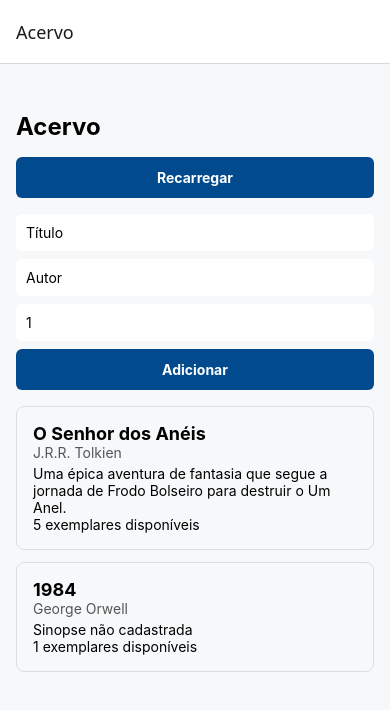
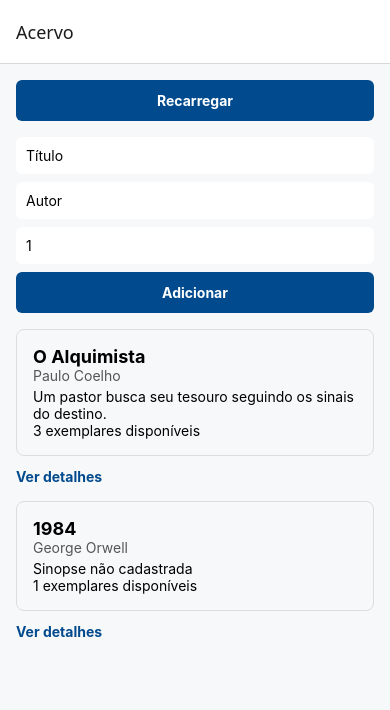
Before and after one commit to samuelrenildo/uc8-projeto-mobile, a React Native app: screen / in a window 390 px wide. Shown: the top 710 px of the page. Built offline with nearby package versions, Linux system fonts and the light colour scheme.

Commit message:
feat: telas em pilha com detalhe do livro

```diff
--- a/App.tsx
+++ b/App.tsx
@@ -2,6 +2,7 @@ import { NavigationContainer } from '@react-navigation/native';
 import { createNativeStackNavigator } from '@react-navigation/native-stack';
 import type { RotasDaPilha } from './src/navegacao/tipos';
 import { TelaAcervo } from './src/telas/TelaAcervo';
+import { TelaDetalheLivro } from './src/telas/TelaDetalheLivro';
 
 const Pilha = createNativeStackNavigator<RotasDaPilha>();
 
@@ -10,6 +11,7 @@ export default function App() {
     <NavigationContainer>
       <Pilha.Navigator>
         <Pilha.Screen name="Acervo" component={TelaAcervo} />
+        <Pilha.Screen name="DetalheLivro" component={TelaDetalheLivro} options={{ title: 'Detalhe do livro' }} />
       </Pilha.Navigator>
     </NavigationContainer>
   );
--- a/src/navegacao/tipos.ts
+++ b/src/navegacao/tipos.ts
@@ -1,3 +1,4 @@
 export type RotasDaPilha = {
   Acervo: undefined;
+  DetalheLivro: { id: number };
 };
--- /dev/null
+++ b/src/servicos/acervo.ts
@@ -0,0 +1,22 @@
+import type { Livro } from '../types/entidades';
+
+let acervo: Livro[] = [
+  { id: 1, titulo: 'O Alquimista', autor: 'Paulo Coelho', sinopse: 'Um pastor busca seu tesouro seguindo os sinais do destino.', exemplares: 3 },
+  { id: 2, titulo: '1984', autor: 'George Orwell', exemplares: 1 },
+];
+
+export function carregarLivros(): Promise<Livro[]> {
+  return new Promise((resolver) => {
+    setTimeout(() => resolver(acervo), 800);
+  });
+}
+
+export function guardarLivro(livro: Livro): void {
+  acervo = [livro, ...acervo];
+}
+
+export function buscarLivro(id: number): Promise<Livro | undefined> {
+  return new Promise((resolver) => {
+    setTimeout(() => resolver(acervo.find((livro) => livro.id === id)), 400);
+  });
+}
--- a/src/servicos/acervos.ts
+++ /dev/null
@@ -1,14 +0,0 @@
-import type { Livro } from '../types/entidades';
-
-
-const acervo: Livro[] = [
-    { id: 1, titulo: 'O Senhor dos Anéis', autor: 'J.R.R. Tolkien', sinopse: 'Uma épica aventura de fantasia que segue a jornada de Frodo Bolseiro para destruir o Um Anel.', exemplares: 5 },
-    { id: 2, titulo: '1984', autor: 'George Orwell', exemplares: 1 },
-];
-
-
-export function carregarLivros(): Promise<Livro[]> {
-    return new Promise((resolver) => {
-        setTimeout(() => resolver(acervo), 800);
-    });
-}
--- a/src/telas/TelaAcervo.tsx
+++ b/src/telas/TelaAcervo.tsx
@@ -1,11 +1,15 @@
 import { useEffect, useState } from 'react';
 import { ActivityIndicator, FlatList, Pressable, StyleSheet, Text, View } from 'react-native';
+import type { NativeStackScreenProps } from '@react-navigation/native-stack';
 import { CartaoLivro } from '../componentes/CartaoLivro';
 import { FormularioLivro, type DadosLivro } from '../componentes/FormularioLivro';
-import { carregarLivros } from '../servicos/acervos';
+import type { RotasDaPilha } from '../navegacao/tipos';
+import { carregarLivros, guardarLivro } from '../servicos/acervo';
 import type { Livro } from '../types/entidades';
 
-export function TelaAcervo() {
+type TelaAcervoProps = NativeStackScreenProps<RotasDaPilha, 'Acervo'>;
+
+export function TelaAcervo({ navigation }: TelaAcervoProps) {
   const [livros, setLivros] = useState<Livro[]>([]);
   const [carregando, setCarregando] = useState(true);
   const [tentativa, setTentativa] = useState(0);
@@ -27,12 +31,13 @@ export function TelaAcervo() {
 
   function adicionar(dados: DadosLivro) {
     const proximoId = livros.reduce((maior, atual) => Math.max(maior, atual.id), 0) + 1;
-    setLivros([{ id: proximoId, ...dados }, ...livros]);
+    const novo: Livro = { id: proximoId, ...dados };
+    guardarLivro(novo);
+    setLivros([novo, ...livros]);
   }
 
   return (
     <View style={estilos.tela}>
-      <Text style={estilos.cabecalho}>Acervo</Text>
       <Pressable style={estilos.botao} onPress={() => setTentativa(tentativa + 1)}>
         <Text style={estilos.textoBotao}>Recarregar</Text>
       </Pressable>
@@ -47,7 +52,14 @@ export function TelaAcervo() {
           <FlatList
             data={livros}
             keyExtractor={(livro) => String(livro.id)}
-            renderItem={({ item }) => <CartaoLivro livro={item} />}
+            renderItem={({ item }) => (
+              <View>
+                <CartaoLivro livro={item} />
+                <Pressable onPress={() => navigation.navigate('DetalheLivro', { id: item.id })}>
+                  <Text style={estilos.detalhes}>Ver detalhes</Text>
+                </Pressable>
+              </View>
+            )}
             ListEmptyComponent={<Text>Nenhum livro no acervo.</Text>}
           />
         </>
@@ -57,9 +69,9 @@ export function TelaAcervo() {
 }
 
 const estilos = StyleSheet.create({
-  tela: { flex: 1, backgroundColor: '#F6F8FA', paddingTop: 48, paddingHorizontal: 16 },
+  tela: { flex: 1, backgroundColor: '#F6F8FA', padding: 16 },
   centro: { flex: 1, alignItems: 'center', justifyContent: 'center' },
-  cabecalho: { fontSize: 24, fontWeight: 'bold', marginBottom: 16 },
   botao: { backgroundColor: '#004A8D', borderRadius: 6, padding: 12, alignItems: 'center', marginBottom: 16 },
   textoBotao: { color: '#fff', fontWeight: 'bold' },
+  detalhes: { color: '#004A8D', fontWeight: 'bold', marginBottom: 16 },
 });
--- /dev/null
+++ b/src/telas/TelaDetalheLivro.tsx
@@ -0,0 +1,63 @@
+import { useEffect, useState } from 'react';
+import { ActivityIndicator, StyleSheet, Text, View } from 'react-native';
+import type { NativeStackScreenProps } from '@react-navigation/native-stack';
+import type { RotasDaPilha } from '../navegacao/tipos';
+import { buscarLivro } from '../servicos/acervo';
+import type { Livro } from '../types/entidades';
+
+type TelaDetalheLivroProps = NativeStackScreenProps<RotasDaPilha, 'DetalheLivro'>;
+
+export function TelaDetalheLivro({ route }: TelaDetalheLivroProps) {
+  const { id } = route.params;
+  const [livro, setLivro] = useState<Livro | undefined>(undefined);
+  const [carregando, setCarregando] = useState(true);
+
+  useEffect(() => {
+    let cancelado = false;
+    setCarregando(true);
+    buscarLivro(id).then((resultado) => {
+      if (cancelado) {
+        return;
+      }
+      setLivro(resultado);
+      setCarregando(false);
+    });
+    return () => {
+      cancelado = true;
+    };
+  }, [id]);
+
+  if (carregando) {
+    return (
+      <View style={estilos.centro}>
+        <ActivityIndicator size="large" />
+        <Text>Carregando o livro...</Text>
+      </View>
+    );
+  }
+
+  if (livro === undefined) {
+    return (
+      <View style={estilos.centro}>
+        <Text>Livro não encontrado.</Text>
+      </View>
+    );
+  }
+
+  return (
+    <View style={estilos.tela}>
+      <Text style={estilos.titulo}>{livro.titulo}</Text>
+      <Text style={estilos.autor}>{livro.autor}</Text>
+      <Text style={estilos.sinopse}>{livro.sinopse ?? 'Sem sinopse'}</Text>
+      <Text>{livro.exemplares} exemplares</Text>
+    </View>
+  );
+}
+
+const estilos = StyleSheet.create({
+  tela: { flex: 1, backgroundColor: '#F6F8FA', padding: 16 },
+  centro: { flex: 1, alignItems: 'center', justifyContent: 'center' },
+  titulo: { fontSize: 24, fontWeight: 'bold' },
+  autor: { color: '#5B6B7C', marginBottom: 16 },
+  sinopse: { marginBottom: 16 },
+});
```
